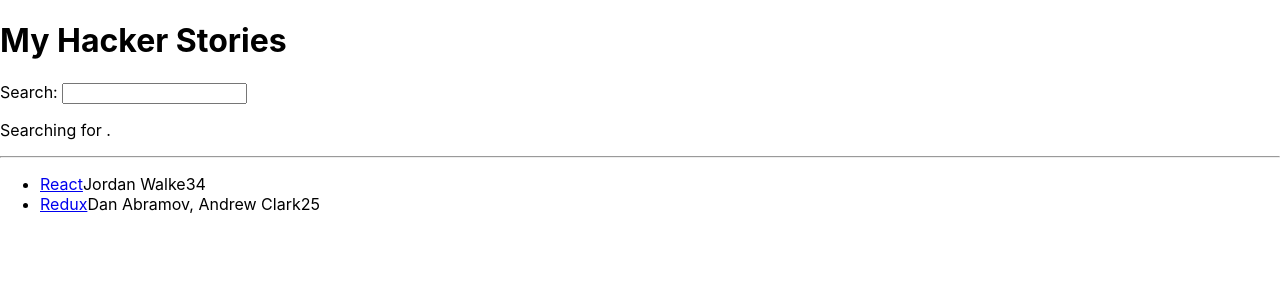
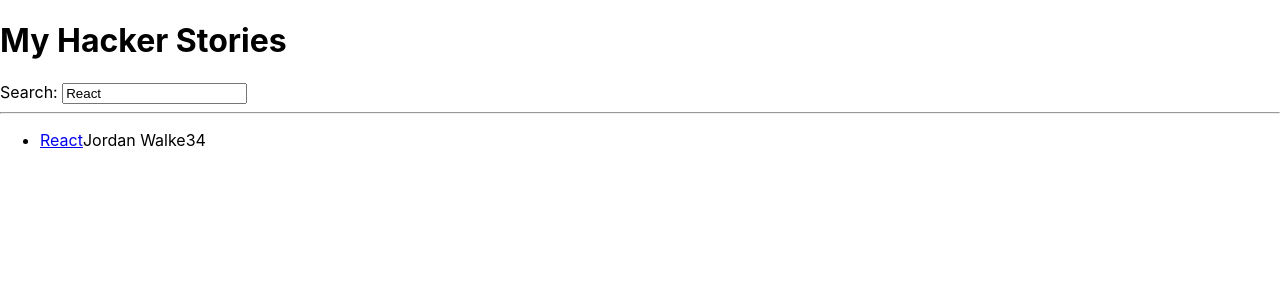
Before and after one commit to olegkolyaka78/road-to-react-hacker-stories, a React (Create React App) app: page / in a window 1280 px wide. Shown: the top 300 px of the page. Built offline with nearby package versions, Linux system fonts and the light colour scheme.

Commit message:
Completed lesson 1-4

```diff
--- a/src/App.js
+++ b/src/App.js
@@ -20,60 +20,57 @@ const App = () => {
     },
 ];
 
+const [searchTerm, setSearchTerm] = React.useState('React');
+
 const handleSearch = (event) => {
-  console.log(event.target.value);
+  setSearchTerm(event.target.value);
 };
+
+const searchedStories = stories.filter((story) =>
+  story.title.toLowerCase().includes(searchTerm.toLowerCase())
+);
 
   return (
     <div>
       <h1>My Hacker Stories</h1>
 
-        <Search onSearch={handleSearch} />
+      <Search search={searchTerm} onSearch={handleSearch} />
 
       <hr/>
 
-        <List list={stories} />
+      <List list={searchedStories} />
     </div>
   );
 }
 
-const Search = (props) => {
-  const [searchTerm, setSearchTerm] = React.useState('');
-
-  const handleChange = (event) => {
-    setSearchTerm(event.target.value);
-
-    props.onSearch(event);
-  };
-
-  return (
+const Search = ({ search, onSearch }) => (
   <div>
     <label htmlFor="search">Search: </label>
-      <input id="search" type="text" onChange={handleChange} />
-
-      <p>
-        Searching for <strong>{searchTerm}</strong>.
-      </p>
+    <input
+      id="search"
+      type="text"
+      value={search}
+      onChange={onSearch}
+    />
   </div>
   );
-}
 
-const List = (props) => (
+const List = ({ list }) => (
   <ul>
-      {props.list.map((item) => (
-        <Item key={item.objectID} item={item} />
+    {list.map((item) => (
+      <Item key={item.objecID} item={item} />
     ))}
   </ul>
 );
 
-const Item = (props) => (
+const Item = ({ item }) => (
   <li>
     <span>
-      <a href={props.item.url}>{props.item.title}</a>
+      <a href={item.url}>{item.title}</a>
     </span>
-    <span>{props.item.author}</span>
-    <span>{props.item.num_comments}</span>
-    <span>{props.item.points}</span>
+    <span>{item.author}</span>
+    <span>{item.num_comments}</span>
+    <span>{item.points}</span>
   </li>
 );
 
```
Lines whose indentation alone changed are shown as unchanged.
